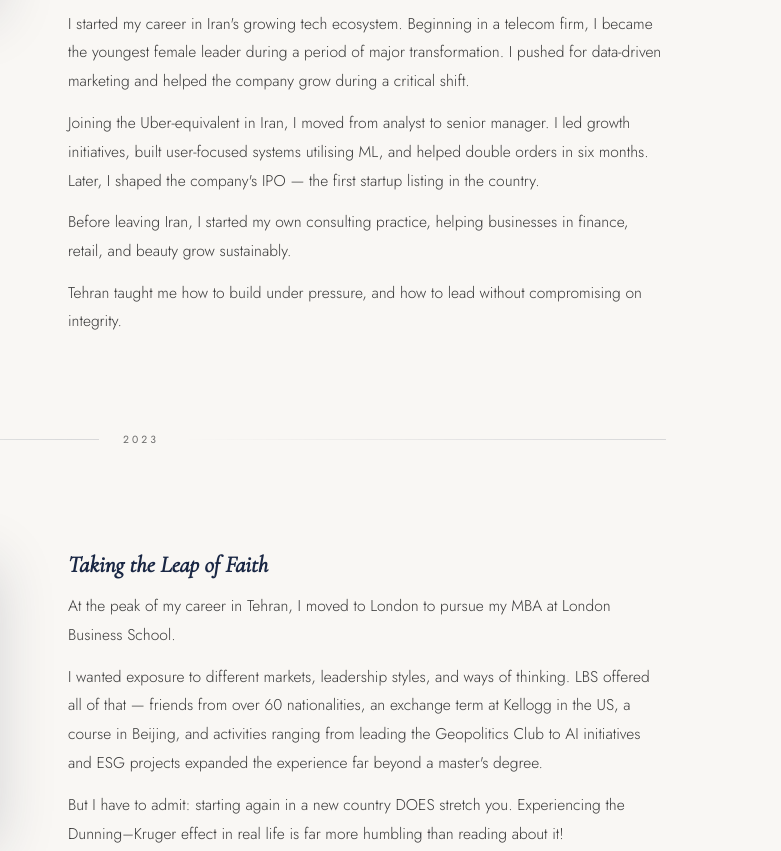
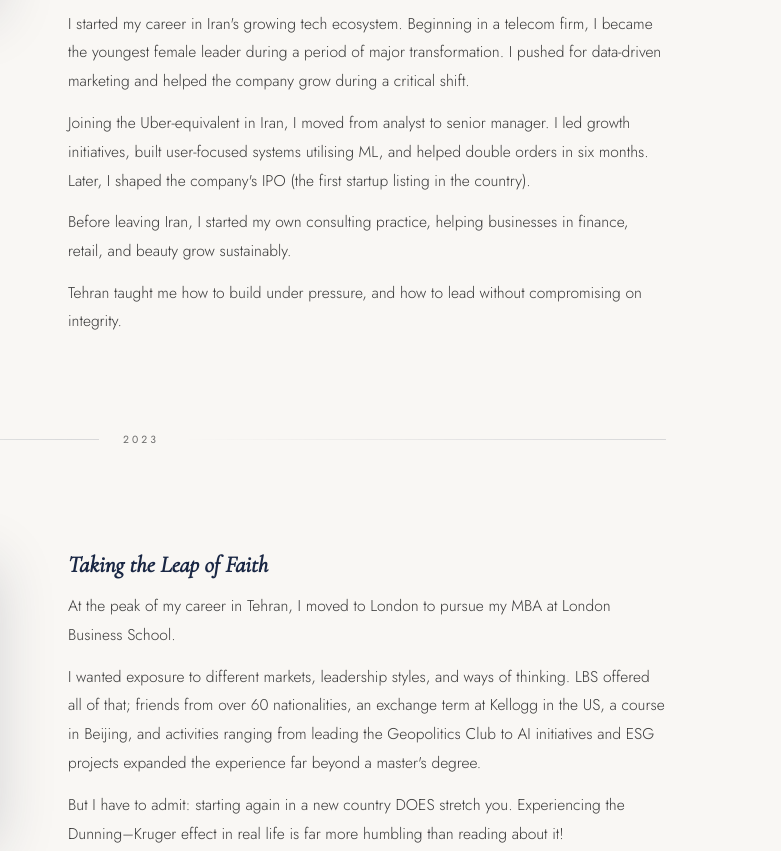
Before and after one commit to zahramoghadasi/zahramoghadasi.github.io, a plain HTML site: page index.html in a window 1280 px wide. Shown: the part 1395-2246 px from the top of the page, 499-1280 px from the left. Drawn offline with nearby package versions, Linux system fonts and the light colour scheme.

Commit message:
index.html

```diff
--- a/index.html
+++ b/index.html
@@ -315,7 +315,7 @@
       <div class="story-block">
         <h3>Becoming a Leader in Iran's Tech Space</h3>
         <p>I started my career in Iran's growing tech ecosystem. Beginning in a telecom firm, I became the youngest female leader during a period of major transformation. I pushed for data-driven marketing and helped the company grow during a critical shift.</p>
-        <p>Joining the Uber-equivalent in Iran, I moved from analyst to senior manager. I led growth initiatives, built user-focused systems utilising ML, and helped double orders in six months. Later, I shaped the company's IPO — the first startup listing in the country.</p>
+        <p>Joining the Uber-equivalent in Iran, I moved from analyst to senior manager. I led growth initiatives, built user-focused systems utilising ML, and helped double orders in six months. Later, I shaped the company's IPO (the first startup listing in the country).</p>
         <p>Before leaving Iran, I started my own consulting practice, helping businesses in finance, retail, and beauty grow sustainably.</p>
         <p>Tehran taught me how to build under pressure, and how to lead without compromising on integrity.</p>
       </div>
@@ -342,7 +342,7 @@
       <div class="story-block">
         <h3>Taking the Leap of Faith</h3>
         <p>At the peak of my career in Tehran, I moved to London to pursue my MBA at London Business School.</p>
-        <p>I wanted exposure to different markets, leadership styles, and ways of thinking. LBS offered all of that — friends from over 60 nationalities, an exchange term at Kellogg in the US, a course in Beijing, and activities ranging from leading the Geopolitics Club to AI initiatives and ESG projects expanded the experience far beyond a master's degree.</p>
+        <p>I wanted exposure to different markets, leadership styles, and ways of thinking. LBS offered all of that; friends from over 60 nationalities, an exchange term at Kellogg in the US, a course in Beijing, and activities ranging from leading the Geopolitics Club to AI initiatives and ESG projects expanded the experience far beyond a master's degree.</p>
         <p>But I have to admit: starting again in a new country DOES stretch you. Experiencing the Dunning–Kruger effect in real life is far more humbling than reading about it!</p>
       </div>
       <div class="story-block">
@@ -365,21 +365,21 @@
       <div class="beyond-img-placeholder mountain-bg">🏔</div>
       <div class="beyond-content">
         <h3>Mountain Climbing</h3>
-        <p>Discipline & perseverance — one step at a time.</p>
+        <p>Discipline & perseverance, one step at a time.</p>
       </div>
     </div>
     <div class="beyond-card" data-reveal>
       <div class="beyond-img-placeholder cooking-bg">🍝</div>
       <div class="beyond-content">
         <h3>Creative Cooking</h3>
-        <p>Experimentation — because the best recipes are never quite the same twice.</p>
+        <p>Experimentation, because the best recipes are never quite the same twice.</p>
       </div>
     </div>
     <div class="beyond-card" data-reveal>
       <div class="beyond-img-placeholder travel-bg">🌍</div>
       <div class="beyond-content">
         <h3>Travel</h3>
-        <p>Cultural curiosity — every place teaches something no classroom can.</p>
+        <p>Cultural curiosity, every place teaches something no classroom can.</p>
       </div>
     </div>
   </div>
@@ -392,7 +392,7 @@
     <span class="section-tag" style="text-align:center;">Let's talk</span>
     <h2 class="section-title" style="text-align:center; margin-bottom:1.5rem;">Let's Connect</h2>
     <p class="connect-body">
-      I'm always eager to learn how others see the world. If something here resonated with you, or if you just want to exchange ideas, ask questions, or share your own story — I'd be happy to connect.<br><br>Just drop me a message.
+      I'm always eager to learn how others see the world. If something here resonated with you, or if you just want to exchange ideas, ask questions, or share your own story. I'd be happy to connect.<br><br>Just drop me a message.
     </p>
     <div class="connect-buttons">
       <a href="mailto:zaramogadasi@gmail.com" class="btn btn-primary">✉ Email Me</a>
```
